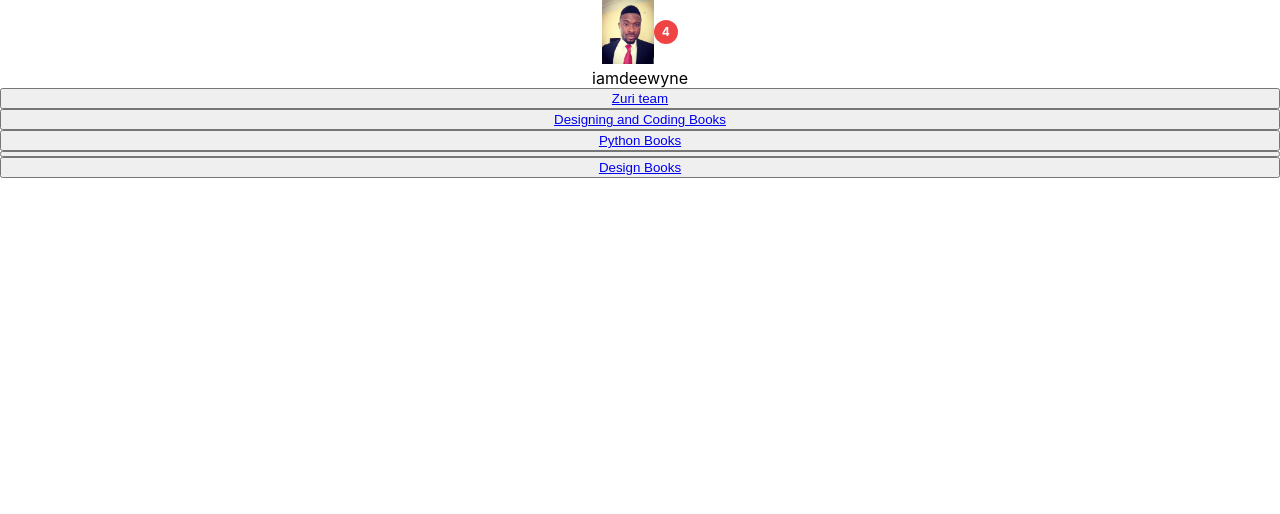
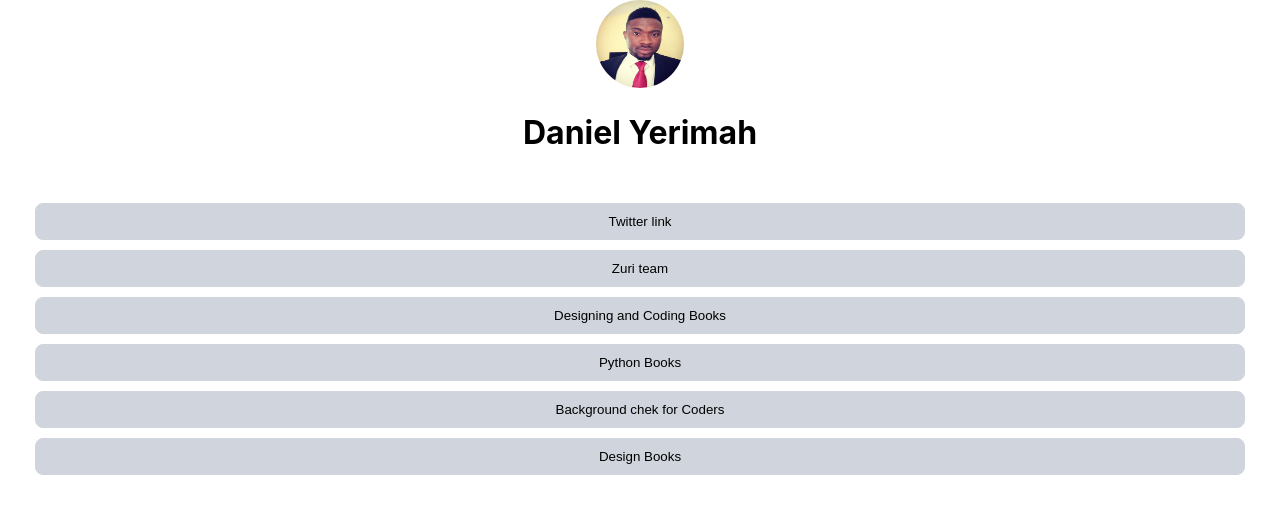
Before and after one commit to Yerimah/Like-Linktree, a React (Create React App) app: page / in a window 1280 px wide. Shown: the top 514 px of the page. Built offline with nearby package versions, Linux system fonts and the light colour scheme; the HTML template or start-up script is replaced by a standard one.

Commit message:
Add styles to App and create Links and Profile components

```diff
--- a/src/App.css
+++ b/src/App.css
@@ -1,8 +1,28 @@
 .App {
   text-align: center;
+}
+
+img {
+  border-radius: 50%;
+  height: 88px;
+  width: 88px;
 }
 
 .links {
   display: flex;
   flex-direction: column;
+  padding: 24px 30px;
 }
+
+a {
+  text-decoration: none;
+  color: black;
+}
+
+button {
+  margin: 5px;
+  padding: 10px;
+  background-color: #D0D5DD;
+  border: 1px solid #D0D5DD;
+  border-radius: 8px;
+}
--- a/src/App.js
+++ b/src/App.js
@@ -1,42 +1,17 @@
-import "primereact/resources/themes/lara-light-indigo/theme.css";  //theme
-import "primereact/resources/primereact.min.css";                  //core css
-import "primeicons/primeicons.css";
-import { Avatar } from 'primereact/avatar';
-import { Badge } from 'primereact/badge';
+// import "primereact/resources/themes/lara-light-indigo/theme.css";  //theme
+// import "primereact/resources/primereact.min.css";                  //core css
+// import "primeicons/primeicons.css";
+// import { Avatar } from 'primereact/avatar';
+// import { Badge } from 'primereact/badge';
+import Profile from "./components/Profile";
+import Links from "./components/Links";
 import "./App.css"
 
 const App = () => {
   return (
     <div className="App">
-      <Avatar id="profile_img" image="profilepic.png" size="xlarge">
-        <Badge value="4" severity="danger" />
-      </Avatar>
-      <div id="twitter">iamdeewyne</div>
-      <div id="slack"></div>
-
-      <div className="links">
-       <button>
-        <a id="btn__zuri" href="https://training.zuri.team/">
-          Zuri team
-        </a>
-       </button>
-
-        <button>
-          <a id="books" href="http://books.zuri.team">Designing and Coding Books</a>
-        </button>
-
-        <button>
-          <a id="book__python" href="https://books.zuri.team/">Python Books</a>
-        </button>
-
-        <button>
-          <a id="pitch" href="https://background.zuri.team"></a>
-        </button>
-
-        <button>
-          <a id="book__design" href="https://books.zuri.team/design-rules">Design Books</a>
-        </button>
-      </div>
+      <Profile />
+      <Links />
     </div>
   );
 }
--- /dev/null
+++ b/src/components/Links.js
@@ -0,0 +1,41 @@
+import React from "react";
+
+const Links = () => {
+  return (
+    <div>
+      <section className="links">
+       <button>
+        <a id="twitter" href="https://twitter.com/iamdeewyne">
+          Twitter link
+        </a>
+       </button>
+
+       <button>
+        <a id="btn__zuri" href="https://training.zuri.team/">
+          Zuri team
+        </a>
+       </button>
+
+        <button>
+          <a id="books" href="http://books.zuri.team">Designing and Coding Books</a>
+        </button>
+
+        <button>
+          <a id="book__python" href="https://books.zuri.team/">Python Books</a>
+        </button>
+
+        <button>
+          <a id="pitch" href="https://background.zuri.team">
+            Background chek for Coders
+          </a>
+        </button>
+
+        <button>
+          <a id="book__design" href="https://books.zuri.team/design-rules">Design Books</a>
+        </button>
+      </section>
+    </div>
+  )
+}
+
+export default Links
--- /dev/null
+++ b/src/components/Profile.js
@@ -0,0 +1,16 @@
+import React from 'react'
+import Photo from '../assets/profilepic.png'
+
+const Profile = () => {
+  return (
+    <>
+      <div id="profile_img">
+        <img src={Photo} alt="photo" />
+      </div>
+      <h1>Daniel Yerimah</h1>
+      <div id="slack"></div>
+    </>
+  )
+}
+
+export default Profile
```
Also changed, not shown: src/assets/profilepic.png (renamed from public/profilepic.png).
